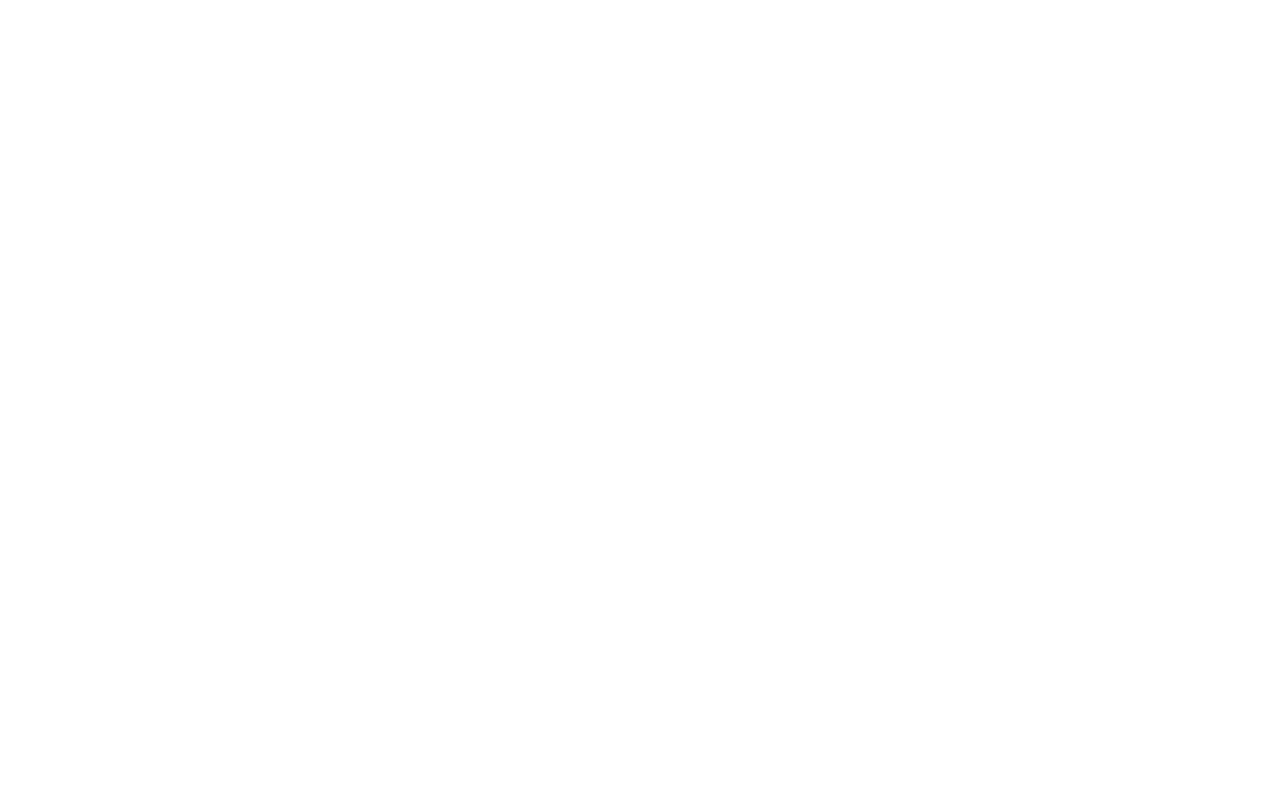
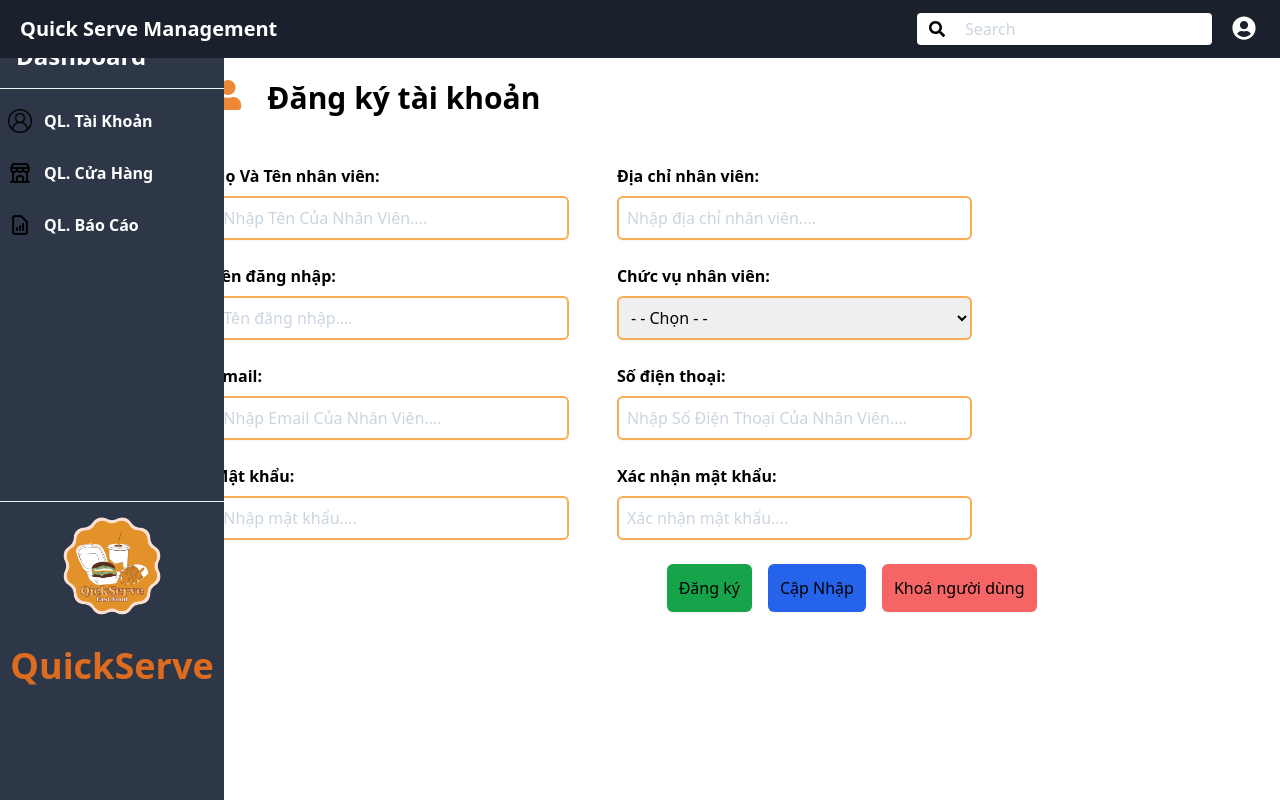
Before and after one commit to SonTungIT/QuickServeManagementDeploy, a React (Vite) app: page /admin-register in a window 1280 px wide. Before the commit this address had no page. Built offline with nearby package versions, Linux system fonts and the light colour scheme.

Commit message:
deploy: form register with admin role

```diff
--- a/src/components/AuthComponent/LoginForm.tsx
+++ b/src/components/AuthComponent/LoginForm.tsx
@@ -21,7 +21,7 @@ const LoginForm = () => {
                         className='mt-2 border-2 border-orange-400 p-2 rounded-md shadow-sm focus:outline-none focus:ring-2 focus:ring-orange-500 w-full' />
                 </div>
                 <div className='flex flex-col sm:flex-row items-center mt-4 w-full sm:w-80 gap-12'>
-                    <Link to={'/home'}>
+                    <Link to={'/admin-home'}>
                         <button
                             type="submit"
                             className='bg-orange-500 p-3 rounded-xl text-black font-bold hover:bg-orange-600 cursor-pointer w-full sm:w-48'>
--- a/src/components/ManagementComponent/SidebarComponent .tsx
+++ b/src/components/ManagementComponent/SidebarComponent .tsx
@@ -28,7 +28,8 @@ const SidebarComponent = () => {
           </div>
         </div>
       </div>
-      <NavbarComponent /></div>
+      <NavbarComponent />
+    </div>
 
   )
 }
--- /dev/null
+++ b/src/pages/register/FormRegister.tsx
@@ -0,0 +1,72 @@
+const FormRegister = () => {
+    return (
+        <div className='mt-12'>
+            <form method='POST' autoComplete='off'>
+                <div className='flex flex-col md:flex-row md:gap-12'>
+                    <div className='mb-6 md:w-1/3'>
+                        <label htmlFor="yourname" className='text-base font-semibold'>Họ Và Tên nhân viên: </label>
+                        <input type="text" name="yourname" placeholder="Nhập Tên Của Nhân Viên...."
+                            className='mt-2 p-2 border-2 border-orange-400 rounded-md shadow-sm focus:outline-none focus:ring-2 focus:ring-orange-500 w-full' />
+                    </div>
+                    <div className='mb-6 md:w-1/3'>
+                        <label htmlFor="address" className='text-base font-semibold'>Địa chỉ nhân viên: </label>
+                        <input type="text" name="address" placeholder="Nhập địa chỉ nhân viên...."
+                            className='mt-2 p-2 border-2 border-orange-400 rounded-md shadow-sm focus:outline-none focus:ring-2 focus:ring-orange-500 w-full' />
+                    </div>
+                </div>
+
+                <div className='flex flex-col md:flex-row md:gap-12'>
+                    <div className='mb-6 md:w-1/3'>
+                        <label htmlFor="username" className='text-base font-semibold'>Tên đăng nhập: </label>
+                        <input type="text" name="username" placeholder="Tên đăng nhập...."
+                            className='mt-2 p-2 border-2 border-orange-400 rounded-md shadow-sm focus:outline-none focus:ring-2 focus:ring-orange-500 w-full' />
+                    </div>
+                    <div className='mb-6 md:w-1/3'>
+                        <label htmlFor="role" className='text-base font-semibold'>Chức vụ nhân viên: </label>
+                        <select className='mt-2 p-2 border-2 border-orange-400 rounded-md shadow-sm focus:outline-none focus:ring-2 focus:ring-orange-500 w-full'>
+                            <option value="0">- - Chọn - -</option>
+                            <option value="2">QL. Cửa hàng</option>
+                            <option value="3">Brand</option>
+                        </select>
+                    </div>
+                </div>
+
+                <div className='flex flex-col md:flex-row md:gap-12'>
+                    <div className='mb-6 md:w-1/3'>
+                        <label htmlFor="email" className='text-base font-semibold'>Email: </label>
+                        <input type="email" name="email" placeholder="Nhập Email Của Nhân Viên...."
+                            className='mt-2 p-2 border-2 border-orange-400 rounded-md shadow-sm focus:outline-none focus:ring-2 focus:ring-orange-500 w-full' />
+                    </div>
+                    <div className='mb-6 md:w-1/3'>
+                        <label htmlFor="phone" className='text-base font-semibold'>Số điện thoại: </label>
+                        <input type="tel" name="phone" placeholder="Nhập Số Điện Thoại Của Nhân Viên...."
+                            className='mt-2 p-2 border-2 border-orange-400 rounded-md shadow-sm focus:outline-none focus:ring-2 focus:ring-orange-500 w-full' />
+                    </div>
+                </div>
+
+                <div className='flex flex-col md:flex-row md:gap-12'>
+                    <div className='mb-6 md:w-1/3'>
+                        <label htmlFor="password" className='text-base font-semibold'>Mật khẩu: </label>
+                        <input type="password" name="password" placeholder="Nhập mật khẩu...."
+                            className='mt-2 p-2 border-2 border-orange-400 rounded-md shadow-sm focus:outline-none focus:ring-2 focus:ring-orange-500 w-full' />
+                    </div>
+                    <div className='mb-6 md:w-1/3'>
+                        <label htmlFor="confirmPassword" className='text-base font-semibold'>Xác nhận mật khẩu: </label>
+                        <input type="password" name="confirmPassword" placeholder="Xác nhận mật khẩu...."
+                            className='mt-2 p-2 border-2 border-orange-400 rounded-md shadow-sm focus:outline-none focus:ring-2 focus:ring-orange-500 w-full' />
+                    </div>
+                </div>
+
+                <div className='flex flex-col md:flex-row md:gap-12'>
+                    <div className='mb-6 md:w-2/4 ml-auto mr-20'>
+                        <button type='submit' className='p-3 bg-green-600 text-white rounded-md shadow-sm hover:bg-orange-500 mr-4'>Đăng ký</button>
+                        <button type='submit' className='p-3 bg-blue-600 text-white rounded-md shadow-sm hover:bg-orange-500 mr-4'>Cập Nhập</button>
+                        <button type='submit' className='p-3 bg-red-500 text-white rounded-md shadow-sm hover:bg-orange-500'>Khoá người dùng</button>
+                    </div>
+                </div>
+            </form>
+        </div>
+    )
+}
+
+export default FormRegister
--- /dev/null
+++ b/src/pages/register/RegisterAccount.tsx
@@ -0,0 +1,25 @@
+import { FaUser } from "react-icons/fa";
+import SidebarComponent from "../../components/ManagementComponent/SidebarComponent "
+import FormRegister from "./FormRegister";
+
+const RegisterAccount = () => {
+    return (
+        <div className="">
+            <div className="grid grid-cols-1 md:grid-cols-12 md:p-0">
+                <div className="md:col-span-2">
+                    <SidebarComponent />
+                </div>
+
+                <div className="md:col-span-10 mt-20">
+                    <div className="flex">
+                        <FaUser className="text-3xl text-orange-500" />
+                        <h3 className="text-3xl font-bold ml-6">Đăng ký tài khoản</h3>
+                    </div>
+                    <FormRegister />
+                </div>
+            </div>
+        </div>
+    )
+}
+
+export default RegisterAccount;
--- a/src/routers/index.tsx
+++ b/src/routers/index.tsx
@@ -1,6 +1,7 @@
 import { Navigate, Route, Routes } from "react-router-dom"
 import Login from "../pages/login/Login"
 import Home from "../pages/home/Home"
+import RegisterAccount from "../pages/register/RegisterAccount"
 const AppRouter = () => {
     return (
         <Routes>
@@ -9,9 +10,9 @@ const AppRouter = () => {
                 element={<Navigate to="/login" replace />}
             />
             <Route path="/login" element={<Login />} />
-            <Route path="/home" element={<Home />} />
-
-        </Routes>
+            <Route path="/admin-home" element={<Home />} />
+            <Route path="/admin-register" element={<RegisterAccount />} />
+        </Routes >
     )
 }
 
```
